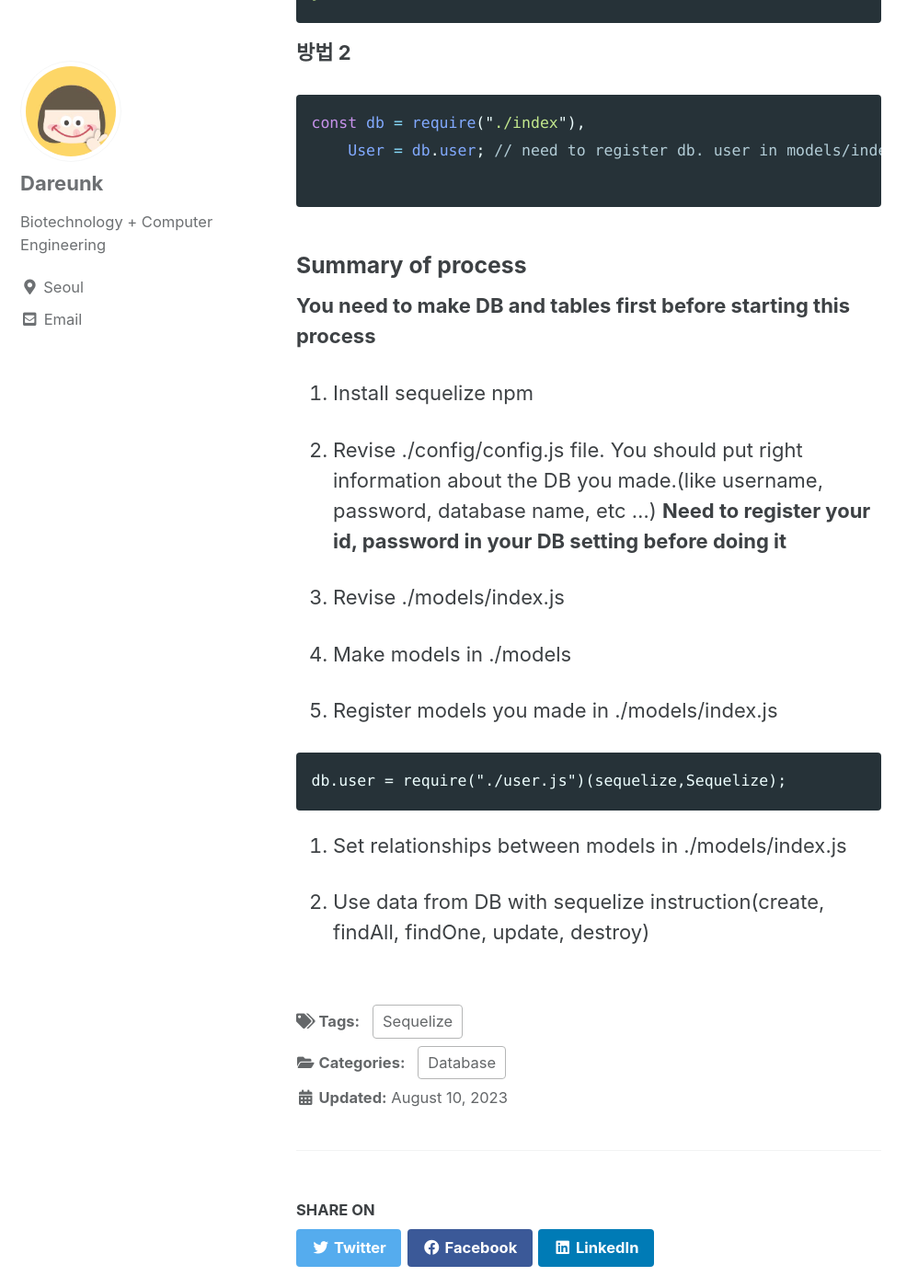
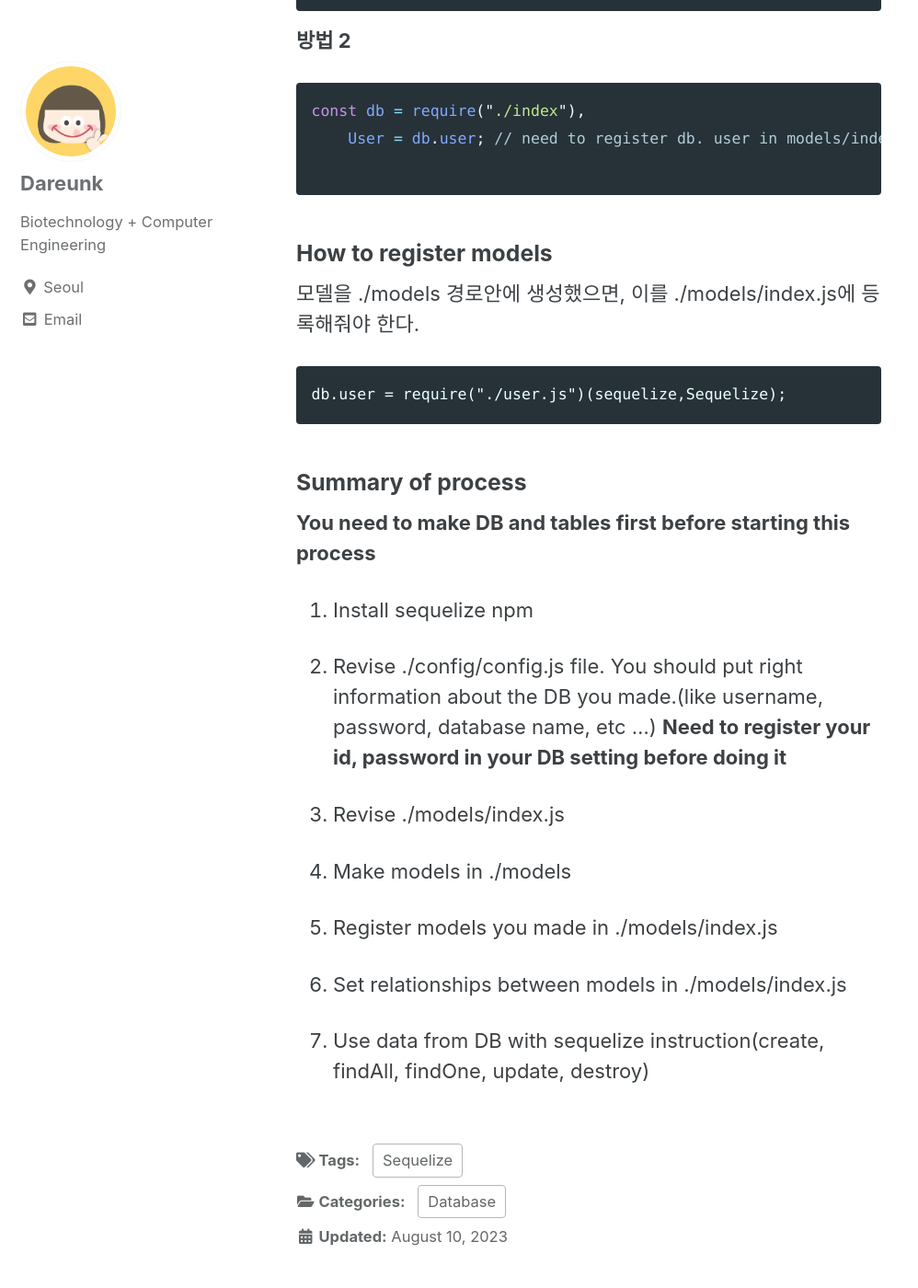
Before and after one commit to dareunk/dareunk.github.io, a Jekyll site: the page built from _posts/database/2023-08-09-Sequelize.md, in a window 1280 px wide and 1400 px high, scrolled down 10907 px. Shown: the whole window at 92% size, without its empty margins (0-998 px from the left). Built offline with Jekyll 4.4.1, drawn with Linux system fonts in a browser that asks for light colours; cached includes are drawn as plain includes; some of the changed text lies outside the part shown.

Commit message:
change details

````diff
--- a/_posts/database/2023-08-09-Sequelize.md
+++ b/_posts/database/2023-08-09-Sequelize.md
@@ -31,13 +31,13 @@ _참고: <https://www.npmjs.com/package/sequelize>_
 
 * #### config/config.js
 
-1. config/config.json을 config/config.js로 수정
+1.config/config.json을 config/config.js로 수정
 
 ```
 mv config/config.json config/config.js
 ```
 
-2. dotenv활용해 다음과 같이 파일 수정
+2.dotenv활용해 다음과 같이 파일 수정
 
 ```
 require("dotenv").config();
@@ -397,6 +397,14 @@ const db = require("./index"),
 
 ```
 
+### How to register models
+
+모델을 ./models 경로안에 생성했으면, 이를 ./models/index.js에 등록해줘야 한다.
+
+```
+db.user = require("./user.js")(sequelize,Sequelize);
+```
+
 
 ### Summary of process
 
@@ -413,10 +421,6 @@ const db = require("./index"),
 
 5. Register models you made in ./models/index.js
 
-```
-db.user = require("./user.js")(sequelize,Sequelize);
-```
-
 6. Set relationships between models in ./models/index.js
 
 7. Use data from DB with sequelize instruction(create, findAll, findOne, update, destroy)
````
Also changed, not shown: other parts of _posts/database/2023-08-09-Sequelize.md (+4 -4 lines).
